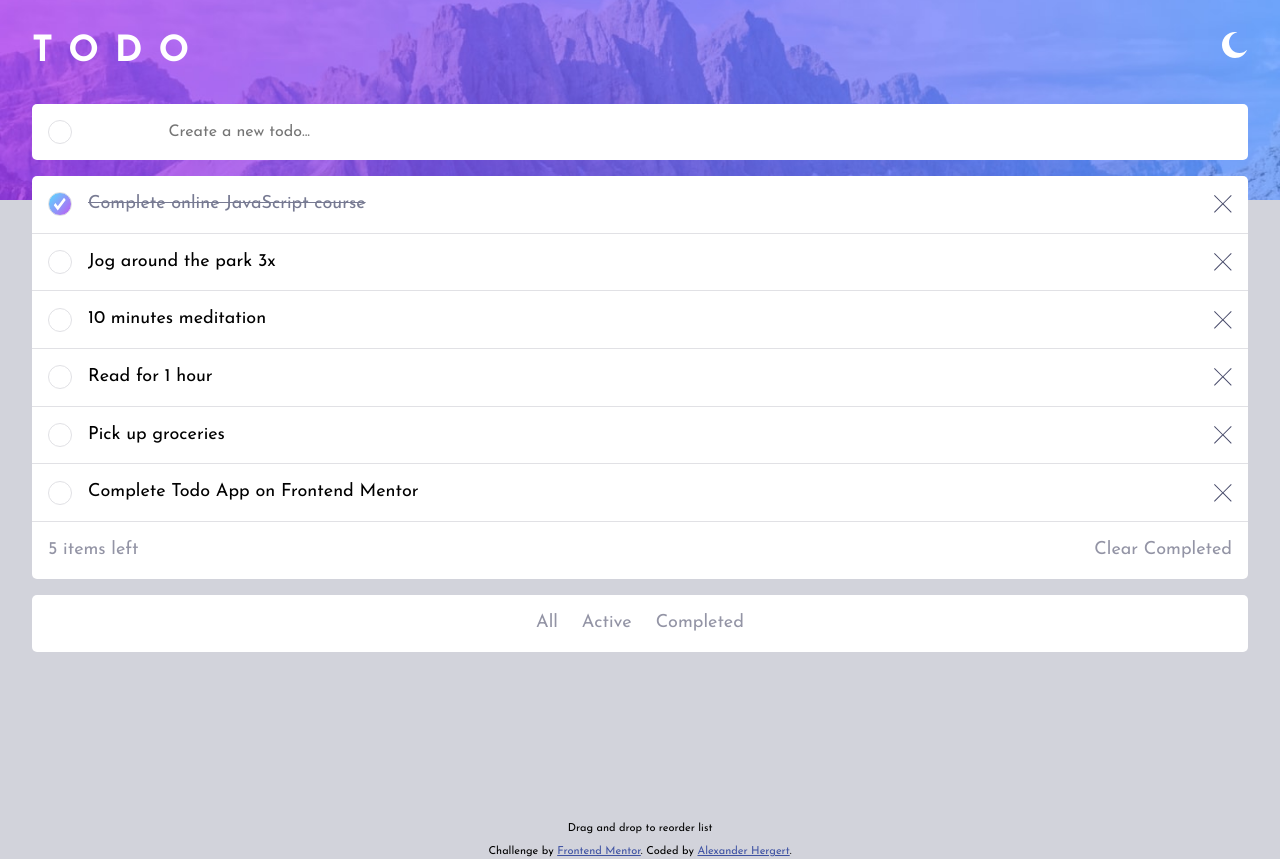
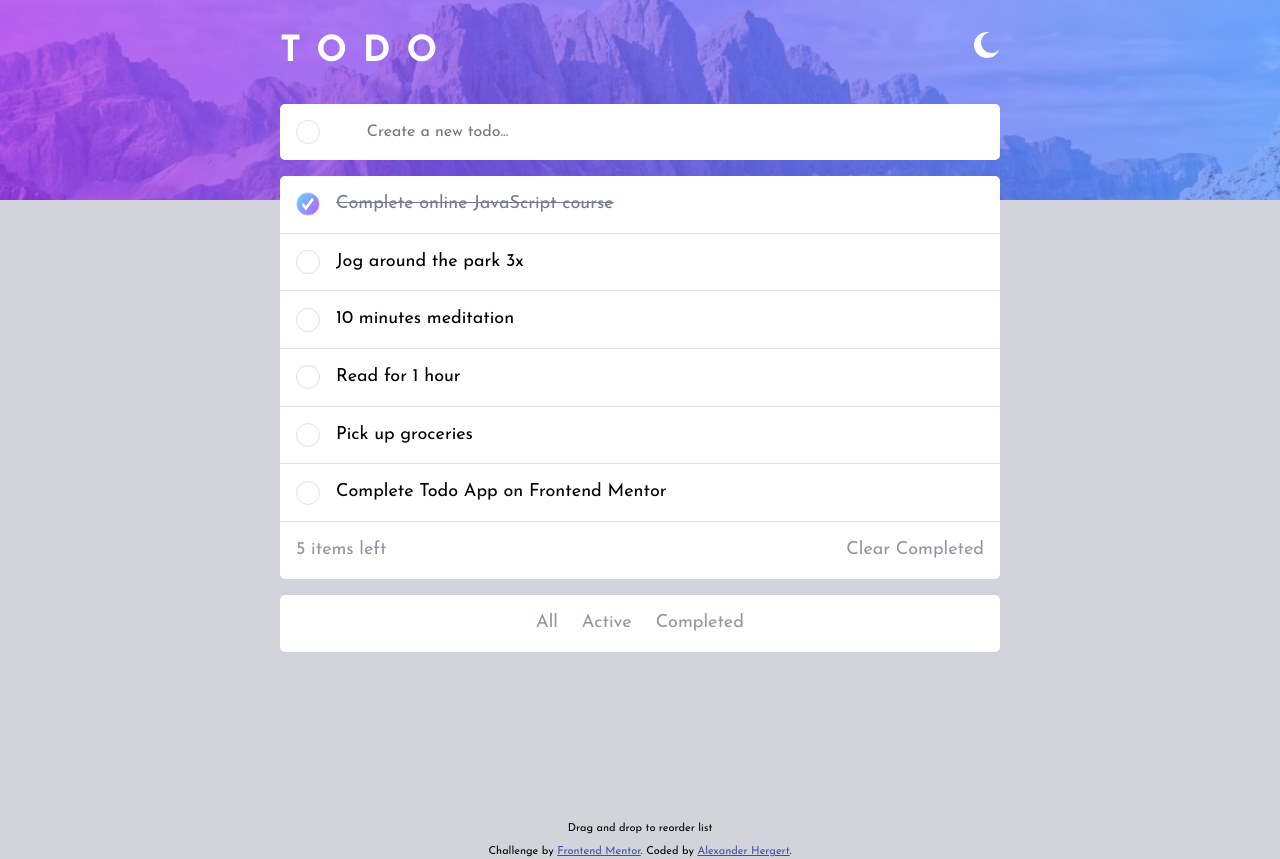
Before and after one commit to alexander-hergert/Todo-app, a React (Vite) app: page / in a window 1280 px wide. Built offline with nearby package versions, Linux system fonts and the light colour scheme.

Commit message:
Add active states. Refactor darkMode and use props in Styled components where possible. Make some responsive behaviour.

```diff
--- a/src/components/CreateTodo.jsx
+++ b/src/components/CreateTodo.jsx
@@ -1,4 +1,4 @@
-import React, { useState, useEffect, useRef } from "react";
+import React, { useState } from "react";
 import { styled } from "styled-components";
 import { useDispatch } from "react-redux";
 import { addTodo } from "../slices/todosSlice";
@@ -8,11 +8,15 @@ import { useGlobalContext } from "../context";
 /**************** STYLES ******************/
 
 const Styles = styled.section`
+  --background: ${(props) => props.colors.background};
+  --border: ${(props) => props.colors.border};
   transition: all 1s;
-  background-color: white;
-  margin-bottom: 1rem;
+  background-color: var(--background);
   padding: 0 1rem;
   border-radius: 5px;
+  max-width: 45rem;
+  margin: auto;
+  margin-bottom: 1rem;
 
   form {
     display: flex;
@@ -23,11 +27,12 @@ const Styles = styled.section`
       border-radius: 50%;
       width: 1.5rem;
       height: 1.5rem;
-      border: 1px solid hsl(236, 9%, 61%);
+      border: 1px solid var(--border);
     }
 
     input {
       transition: background-color 1s;
+      background-color: var(--background);
       margin: 0.25rem 0;
       height: 3rem;
       width: 90%;
@@ -44,9 +49,6 @@ const CreateTodo = () => {
   const [text, setText] = useState("");
   const dispatch = useDispatch();
   const { isDarkMode } = useGlobalContext();
-  const inputRef = useRef();
-  const sectionRef = useRef();
-  const divRef = useRef();
 
   const handleChange = (e) => {
     setText(e.target.value);
@@ -58,32 +60,22 @@ const CreateTodo = () => {
     dispatch(addTodo(payload));
   };
 
-  //DarkMode switch
-  useEffect(() => {
-    if (isDarkMode) {
-      sectionRef.current.style.backgroundColor = "hsl(237, 14%, 26%)";
-      inputRef.current.style.backgroundColor = "hsl(237, 14%, 26%)";
-      inputRef.current.style.color = "white";
-      divRef.current.style.borderColor = "hsl(235, 19%, 35%)";
-    } else {
-      sectionRef.current.style.backgroundColor = "white";
-      inputRef.current.style.backgroundColor = "white";
-      inputRef.current.style.color = "black";
-      divRef.current.style.borderColor = "hsl(241, 7%, 89%)";
-    }
-  }, [isDarkMode]);
-
   return (
-    <Styles ref={sectionRef}>
+    <Styles
+      colors={
+        isDarkMode
+          ? { background: "hsl(237, 14%, 26%)", border: "hsl(235, 19%, 35%)" }
+          : { background: "hsl(0deg 0% 100%)", border: "hsl(241, 7%, 89%)" }
+      }
+    >
       <form action="" onSubmit={handleCreateTodo}>
-        <div ref={divRef}></div>
+        <div></div>
         <input
           type="text"
           name="newTodo"
           id="newTodo"
           placeholder="Create a new todo..."
           onChange={handleChange}
-          ref={inputRef}
         />
       </form>
     </Styles>
--- a/src/components/Header.jsx
+++ b/src/components/Header.jsx
@@ -4,14 +4,19 @@ import { useGlobalContext } from "../context";
 /**************** STYLES ******************/
 
 const Styles = styled.header`
-  display: flex;
-  align-items: start;
-  justify-content: space-between;
   height: 25vh;
   width: 100%;
   background: url("/images/bg-mobile-light.jpg") center/cover no-repeat;
   padding: 2rem;
   transition: all 1s;
+
+  div {
+    display: flex;
+    align-items: start;
+    justify-content: space-between;
+    max-width: 45rem;
+    margin: auto;
+  }
 
   h1 {
     color: white;
@@ -75,6 +80,7 @@ const Header = () => {
 
   return (
     <Styles ref={backRef}>
+      <div>
         <h1>TODO</h1>
         {!isDarkMode ? (
           <input
@@ -91,6 +97,7 @@ const Header = () => {
             onClick={handleDarkMode}
           />
         )}
+      </div>
     </Styles>
   );
 };
--- a/src/components/Todo.jsx
+++ b/src/components/Todo.jsx
@@ -1,4 +1,4 @@
-import React, { useEffect, useRef } from "react";
+import React, { useRef } from "react";
 import { styled } from "styled-components";
 import { useDispatch } from "react-redux";
 import { checkTodo, removeTodo } from "../slices/todosSlice";
@@ -8,17 +8,24 @@ import { useDrag, useDrop } from "react-dnd";
 /**************** STYLES ******************/
 
 const Styles = styled.article`
+  --background: ${(props) => props.colors.background};
+  --border: ${(props) => props.colors.border};
   transition: background-color 1s;
   display: flex;
   align-items: center;
   justify-content: space-between;
-  background-color: white;
-  border-bottom: 1px solid hsl(236, 9%, 61%);
+  background-color: var(--background);
+  border-bottom: 1px solid var(--border);
   padding: 0 1rem;
+  cursor: pointer;
 
   div {
     display: flex;
     align-items: center;
+  }
+
+  p {
+    cursor: pointer;
   }
 
   input[type="checkbox"]:checked + p {
@@ -27,14 +34,22 @@ const Styles = styled.article`
   }
 
   input[type="checkbox"] {
-    transition: all 1s;
     appearance: none;
     width: 1.5rem;
     height: 1.5rem;
     border-radius: 50%;
-    border: 1px solid hsl(236, 9%, 61%);
+    border: 1px solid var(--border);
     margin-right: 1rem;
     position: relative;
+    cursor: pointer;
+    background-origin: border-box;
+    background-clip: content-box, border-box;
+
+    &:hover {
+      border: double 1px transparent;
+      background-image: linear-gradient(var(--background), var(--background)),
+        linear-gradient(130deg, hsl(192, 100%, 67%), hsl(280, 87%, 65%));
+    }
 
     &:checked {
       background: linear-gradient(
@@ -61,6 +76,16 @@ const Styles = styled.article`
   input[type="checkbox"]:checked::before {
     display: block;
   }
+
+  @media screen and (min-width: 800px) {
+    input[type="image"] {
+      display: none;
+    }
+
+    &:hover input[type="image"] {
+      display: block;
+    }
+  }
 `;
 
 /**************** COMPONENT ******************/
@@ -68,8 +93,6 @@ const Styles = styled.article`
 const Todo = ({ id, content, isCompleted, index, moveListItem }) => {
   const dispatch = useDispatch();
   const { isDarkMode } = useGlobalContext();
-  const sectionRef = useRef();
-  const inputRef = useRef();
 
   const handleCheck = () => {
     dispatch(checkTodo(id));
@@ -112,21 +135,15 @@ const Todo = ({ id, content, isCompleted, index, moveListItem }) => {
   const ref = useRef(null);
   const dragDropRef = dragRef(dropRef(ref));
 
-  //DarkMode switch
-  useEffect(() => {
-    if (isDarkMode) {
-      dragDropRef.current.style.backgroundColor = "hsl(237, 14%, 26%)";
-      dragDropRef.current.style.borderColor = "hsl(235, 19%, 35%)";
-      inputRef.current.style.borderColor = "hsl(235, 19%, 35%)";
-    } else {
-      dragDropRef.current.style.backgroundColor = "white";
-      dragDropRef.current.style.borderColor = "hsl(241, 7%, 89%)";
-      inputRef.current.style.borderColor = "hsl(241, 7%, 89%)";
-    }
-  }, [isDarkMode]);
-
   return (
-    <Styles ref={dragDropRef}>
+    <Styles
+      ref={dragDropRef}
+      colors={
+        isDarkMode
+          ? { background: "hsl(237, 14%, 26%)", border: "hsl(235, 19%, 35%)" }
+          : { background: "hsl(0deg 0% 100%)", border: "hsl(241, 7%, 89%)" }
+      }
+    >
       <div>
         <input
           type="checkbox"
@@ -134,7 +151,6 @@ const Todo = ({ id, content, isCompleted, index, moveListItem }) => {
           id={id}
           defaultChecked={isCompleted}
           onChange={handleCheck}
-          ref={inputRef}
         />
         <p>{content}</p>
       </div>
--- a/src/components/Todos.jsx
+++ b/src/components/Todos.jsx
@@ -1,4 +1,4 @@
-import React, { useState, useEffect, useRef, useCallback } from "react";
+import React, { useState, useEffect, useCallback } from "react";
 import { styled } from "styled-components";
 import Todo from "./Todo";
 import { useSelector, useDispatch } from "react-redux";
@@ -8,10 +8,12 @@ import { useGlobalContext } from "../context";
 /**************** STYLES ******************/
 
 const Styles = styled.section`
-  transition: all 1s;
+  --background: ${(props) => props.colors.background};
+  --color: ${(props) => props.colors.color};
+  border-radius: 10px;
+  max-width: 45rem;
+  margin: auto;
   margin-bottom: 1rem;
-  border-radius: 10px;
-  background-color: white;
 
   article:first-of-type {
     border-top-right-radius: 5px;
@@ -21,12 +23,20 @@ const Styles = styled.section`
   article:last-of-type {
     border-bottom-left-radius: 5px;
     border-bottom-right-radius: 5px;
+
+    p:last-of-type {
+      cursor: pointer;
+    }
+
+    p:last-of-type:hover {
+      color: var(--color);
+    }
   }
 
   article {
     transition: background-color 1s;
+    background-color: var(--background);
     display: flex;
-    background-color: white;
     justify-content: space-between;
   }
 
@@ -37,21 +47,31 @@ const Styles = styled.section`
 `;
 
 const Filters = styled.div`
+  --background: ${(props) => props.colors.background};
+  --color: ${(props) => props.colors.color};
+  max-width: 45rem;
+  margin: auto;
   transition: all 1s;
   display: flex;
-  background-color: white;
+  background-color: var(--background);
   justify-content: center;
   border-radius: 5px;
   gap: 1.5rem;
   color: hsl(236, 9%, 61%);
+
+  p {
+    cursor: pointer;
+  }
+
+  p:hover {
+    color: var(--color);
+  }
 `;
 
 /**************** COMPONENT ******************/
 
 const Todos = () => {
   const { isDarkMode } = useGlobalContext();
-  const sectionRef = useRef();
-  const articleRef = useRef();
   const todos = useSelector((state) => state.todos);
   const dispatch = useDispatch();
   const [filterTherm, setFilterTherm] = useState("ALL");
@@ -123,20 +143,15 @@ const Todos = () => {
     setItemsLeft(counter);
   }, [todos]);
 
-  //DarkMode switch
-  useEffect(() => {
-    if (isDarkMode) {
-      sectionRef.current.style.backgroundColor = "hsl(237, 14%, 26%)";
-      articleRef.current.style.backgroundColor = "hsl(237, 14%, 26%)";
-    } else {
-      sectionRef.current.style.backgroundColor = "white";
-      articleRef.current.style.backgroundColor = "white";
-    }
-  }, [isDarkMode]);
-
   return (
     <>
-      <Styles>
+      <Styles
+        colors={
+          isDarkMode
+            ? { background: "hsl(237, 14%, 26%)", color: "hsl(0deg 0% 100%)" }
+            : { background: "hsl(0deg 0% 100%)", color: "hsl(237, 14%, 26%)" }
+        }
+      >
         {filteredTodos.map((todo, index) => (
           <Todo
             key={todo.id}
@@ -145,12 +160,18 @@ const Todos = () => {
             moveListItem={moveFilteredTodosItem}
           />
         ))}
-        <article className="items-left-clear" ref={articleRef}>
+        <article className="items-left-clear">
           <p>{itemsLeft} items left</p>
           <p onClick={handleClearCompleted}>Clear Completed</p>
         </article>
       </Styles>
-      <Filters ref={sectionRef}>
+      <Filters
+        colors={
+          isDarkMode
+            ? { background: "hsl(237, 14%, 26%)", color: "hsl(0deg 0% 100%)" }
+            : { background: "hsl(0deg 0% 100%)", color: "hsl(237, 14%, 26%)" }
+        }
+      >
         <p onClick={handleFilterAll}>All</p>
         <p onClick={handleFilterActive}>Active</p>
         <p onClick={handleFilterCompleted}>Completed</p>
```
Lines whose indentation alone changed are shown as unchanged.
